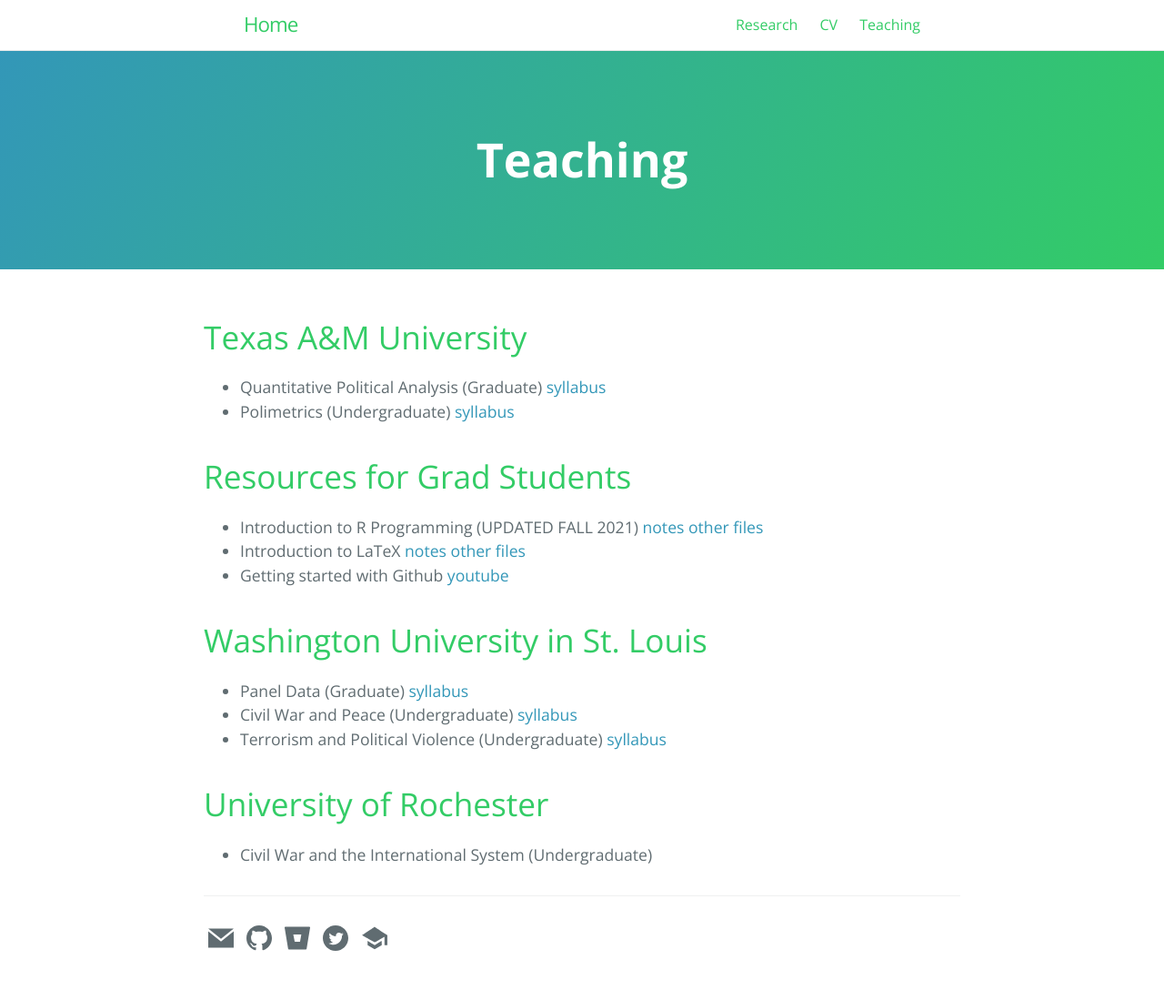
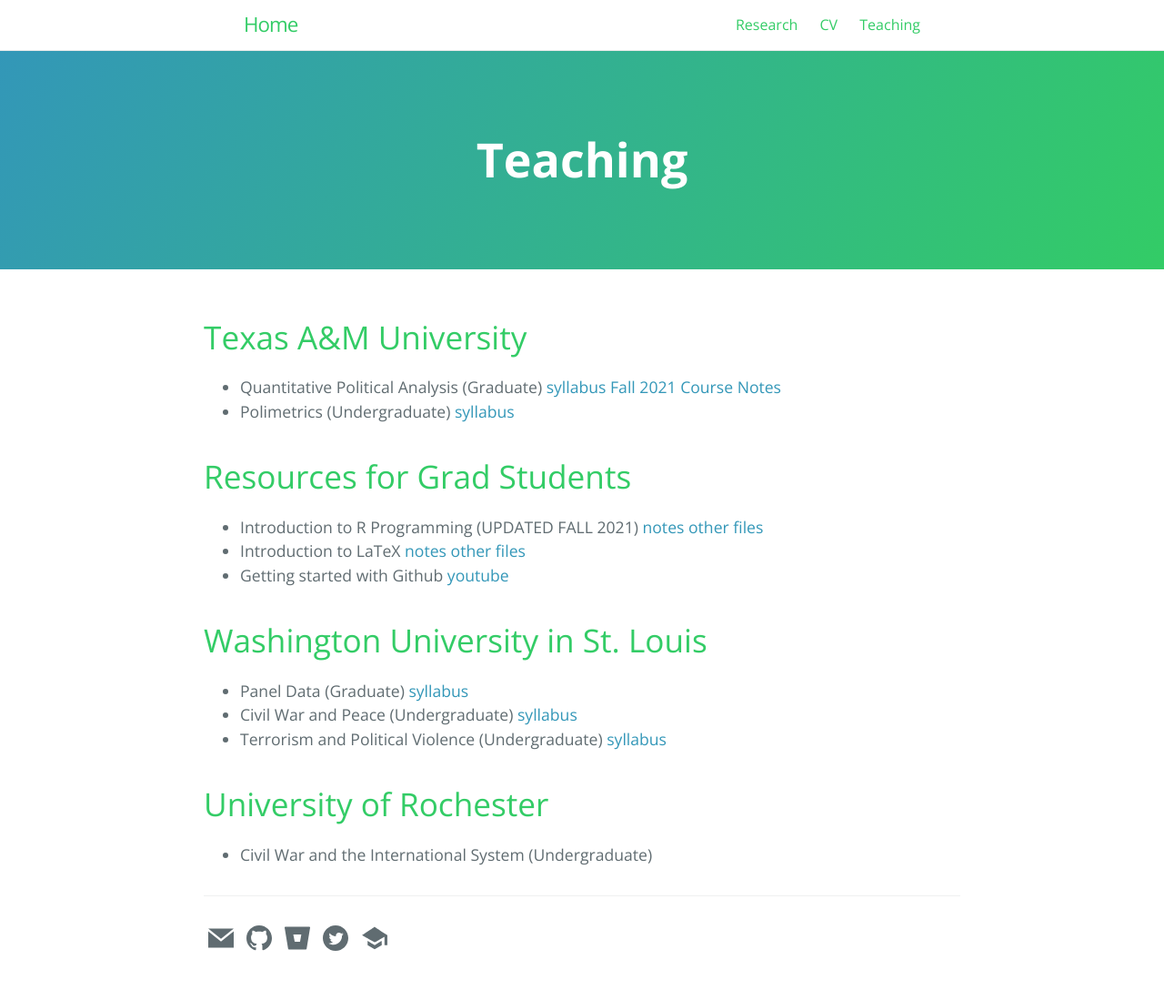
Before and after one commit to ccrismancox/ccrismancox.github.io, a Jekyll site: the page built from teaching.md, in a window 1280 px wide. Shown: the whole page at 91% size. Built offline with Jekyll 4.4.1, drawn with Linux system fonts in a browser that asks for light colours; comment, search, counter and statistics services are not loaded.

Commit message:
gradlm notes

```diff
--- a/teaching.md
+++ b/teaching.md
@@ -9,7 +9,7 @@ order: 2
 
 # Texas A&M University
 
-- Quantitative Political Analysis (Graduate) [syllabus](teaching/Syllabus_POLS602_FA2021.pdf)
+- Quantitative Political Analysis (Graduate) [syllabus](teaching/Syllabus_POLS602_FA2021.pdf) [Fall 2021 Course Notes](teaching/Fall2021_gradlm_notes_complete.pdf)
 - Polimetrics (Undergraduate) [syllabus](teaching/Syllabus_POLS309_SP2022.pdf)
 
 # Resources for Grad Students
```
Also changed, not shown: 1 other file.
